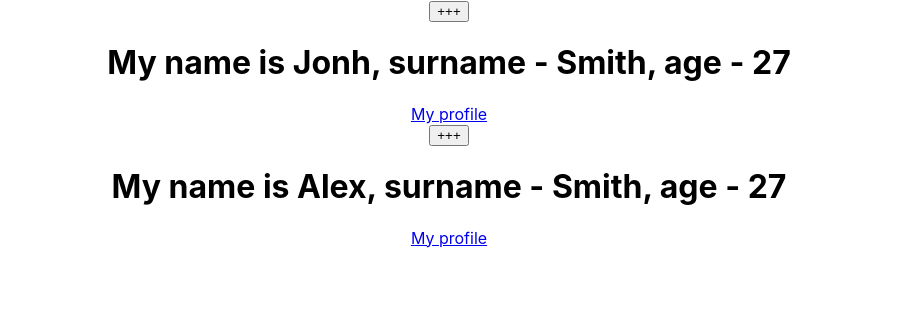
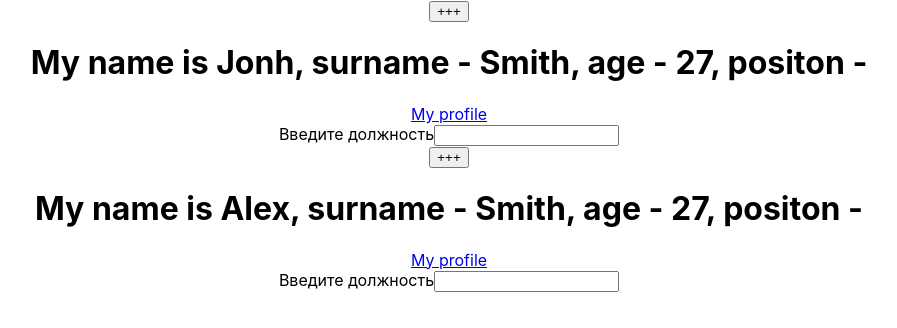
Before and after one commit to systemshock89/my-app, a React (Create React App) app: page / in a window 1280 px wide. Shown: the top 328 px of the page, without its empty margins (191-1088 px from the left). Built offline with nearby package versions, Linux system fonts and the light colour scheme.

Commit message:
listeners

```diff
--- a/src/App.js
+++ b/src/App.js
@@ -22,8 +22,15 @@
     // состояние - объект, кот-й описывает динамические вещи, кот-е будут в объекте
     this.state = {
       years: 27,
-      text: '+++'
+      text: '+++',
+      position: '' // название должности
     }
+
+    // this.nextYear = this.nextYear.bind(this)
+    // второй способ привязать контекст к ф-и, кот-я вызывается в обработчике событий
+    // слева св-во экземпляра класса
+    // справа обращаемся к методу nextYear() и биндим (привязываем) к конкретному экземпляру класса
+
   }
   // если в конструкторе больше ничего нет (кроме super(props); ), то его можно удалить
 
@@ -49,14 +56,43 @@
     })) // сокращенние написание: здесь оборачиваем (), заменяя слово return
   }
 
+  // обычная, не стрелочная ф-я (чтоб не потерялся this - биндим в конструкторе)
+    /*
+  nextYear(){
+    this.setState(state => ({
+      years: state.years + 1
+    }))
+  }
+    */
+
+  commitInputChanges = (e, color) => {
+    this.setState({
+      position: e.target.value
+    })
+  }
+
   render(){
     const {name, surname, link} = this.props;
+    const {position, years, text} = this.state;
 
     return (
       <div>
-        <button onClick={this.nextYear}>{this.state.text}</button>
-        <h1>My name is {name}, surname - {surname}, age - {this.state.years}</h1>
+        <button onClick={this.nextYear}>{text}</button>
+        {/* <button onClick={() => {this.nextYear()}}>{text}</button> */}
+        <h1>
+          My name is {name}, surname - {surname},
+          age - {years},
+          positon - {position}
+        </h1>
         <a href={link}>My profile</a>
+
+        <form>
+          <span>Введите должность</span>
+          {/* <input type="text" onChange={this.commitInputChanges} /> */}
+
+          {/* Чтобы передать аргумент в обработчик событий, нужно использовать стрелочную ф-ю:  */}
+          <input type="text" onChange={(e) => this.commitInputChanges(e, 'some color')} />
+        </form>
       </div>
     )
   }
```
